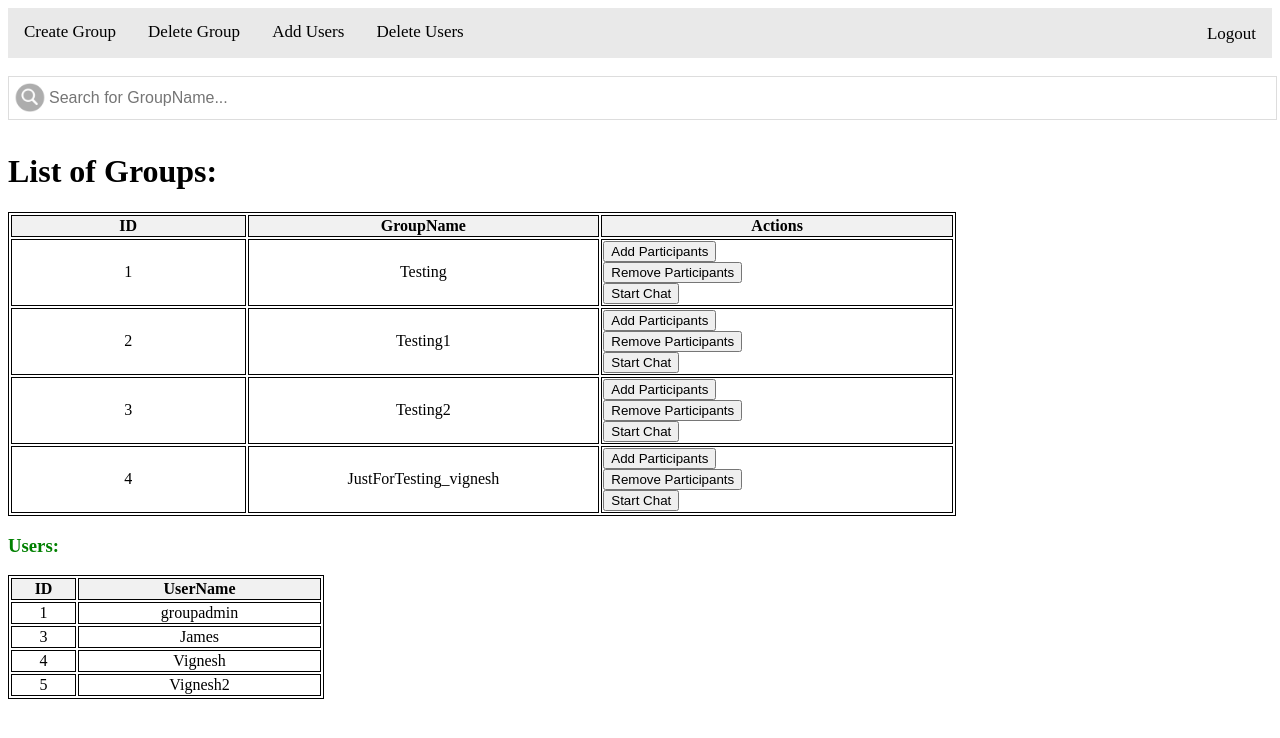
After one commit to Vig89nesh/WebInterface, a Flask app: page /manage in a window 1280 px wide. The commit adds this page. Shown: the top 738 px of the page. Run offline with Flask 2, Linux system fonts and the light colour scheme; a user stored in the database is signed in; data comes from the database, SQL or seed files in the repository; both versions use the stored data as it was after the commit.

Commit message:
Updated functionality

```diff
--- a/application/routes.py
+++ b/application/routes.py
@@ -3,7 +3,7 @@ from flask import flash,render_template,url_for,redirect,request
 from flask_sqlalchemy import SQLAlchemy
 from flask_login import UserMixin,login_user,LoginManager,login_required,logout_user,current_user
 from flask_wtf import FlaskForm
-from wtforms import StringField,PasswordField,SubmitField,TextAreaField
+from wtforms import StringField,PasswordField,SubmitField,TextAreaField,SelectField,SelectMultipleField
 from wtforms.validators import InputRequired,length,ValidationError
 from flask_bcrypt import Bcrypt
 from flask_socketio import SocketIO
@@ -24,6 +24,16 @@ class User(db.Model,UserMixin):
     username = db.Column(db.String(20),nullable=False,unique=True)
     password = db.Column(db.String(80),nullable=False)
 
+class Group(db.Model):
+    id = db.Column(db.Integer, primary_key=True)
+    groupname = db.Column(db.String(80), nullable=False, unique=True)
+    owner = db.Column(db.String(80), nullable=False)
+class GroupUsers(db.Model):
+    id = db.Column(db.Integer, primary_key=True)
+    user_name = db.Column(db.String(80), db.ForeignKey(User.username,ondelete='CASCADE'))
+    groupname = db.Column(db.String(80), db.ForeignKey(User.username,ondelete='CASCADE'))
+
+
 class AddUsers(FlaskForm):
     username = StringField(validators=[InputRequired(), length(min=4, max=20)], render_kw={"placeholder":"Username"})
     password = PasswordField(validators=[InputRequired(), length(min=4, max=20)], render_kw={"palceholder":"Password"})
@@ -38,38 +48,146 @@ class LoginForm(FlaskForm):
     password = PasswordField(validators=[InputRequired(),length(min=4,max=20)],render_kw={"placeholder":"Password"})
     submit = SubmitField("Login")
 
+class add_participant(FlaskForm):
+    user = SelectField(validators=[InputRequired()], label='username', choices='',default=None)
+    submit = SubmitField("Add")
+
+class remove_participant(FlaskForm):
+    user = SelectMultipleField(validators=[InputRequired()],label='username', choices='', default=None)
+    submit = SubmitField("Remove")
+
+class CreateGroup(FlaskForm):
+    groupname = StringField(validators=[InputRequired(), length(min=4, max=30)], render_kw={"placeholder":"Enter GroupName"})
+    submit = SubmitField("Create")
+
+class DeleteGroup(FlaskForm):
+    groupname = SelectMultipleField(validators=[InputRequired()], label='GroupName', choices='', default=None)
+    submit = SubmitField("Delete")
+
 @app.route("/")
-
-def index():
-    return render_template("index.html")
-
-@app.route("/login", methods=['GET','POST'])
+def home():
+    return redirect(url_for('login'))
+@app.route("/login", methods=['POST','GET'])
 def login():
     form = LoginForm()
     if form.validate_on_submit():
+
         user = User.query.filter_by(username=form.username.data).first()
         if user:
-            if user.username != 'groupadmin':
-                if bcrypt.check_password_hash(user.password,form.password.data):
-                    login_user(user)
-                    return redirect(url_for('session'))
-                else:
-                    flash("Password Invalid!!")
+            if bcrypt.check_password_hash(user.password,form.password.data):
+                login_user(user)
+                return redirect(url_for('manage_users'))
             else:
-                if bcrypt.check_password_hash(user.password,form.password.data):
-                    login_user(user)
-                    return redirect(url_for('admin'))
-                else:
-                    flash("Password Invalid")
+                flash("Password Invalid!!")
         else:
             flash("Invalid username or password")
 
     return render_template("login.html",form=form)
-@app.route("/admin")
+
 @login_required
-def admin():
-    return render_template('Admin.html')
-@app.route("/addUsers",methods=['GET','POST'])
+@app.route("/manage", methods=['GET','POST'])
+def manage_users():
+    groups = Group.query.all()
+    users = User.query.all()
+    grp_user = GroupUsers.query.filter_by(user_name=current_user.username).all()
+    return render_template('Manage.html',group=groups, user= users, group_user=grp_user)
+
+@app.route('/addparticipant',methods=['POST','GET'])
+@login_required
+def add_participant():
+    if "groupname" in request.args:
+        grp_name = request.args["groupname"]
+
+        form = add_participant()
+        form.user.choices = [None] + [users.username for users in User.query.all()]
+
+        if form.validate_on_submit():
+            name = form.user.data
+            grp_user = GroupUsers.query.filter_by(groupname=grp_name).all()
+            grp_user = [g_user for g_user in grp_user if g_user.user_name.lower() == name.lower()]
+            if not grp_user:
+                new_member = GroupUsers(user_name=name,groupname = grp_name)
+                db.session.add(new_member)
+                db.session.commit()
+                return "User Added into group!!!"
+            else:
+                return "User already exists!!!"
+    return render_template("AddParticipant.html",form=form)
+@app.route("/removeparticipant", methods=['GET','POST'])
+@login_required
+def remove():
+    form = remove_participant()
+
+    if 'groupname' in request.args:
+        grpname = request.args['groupname']
+
+        user_to_remove = [g_user.user_name for g_user in GroupUsers.query.filter_by(groupname=grpname).all()]
+        form.user.choices = user_to_remove
+        if form.validate_on_submit():
+            if user_to_remove:
+                selected_user = form.user.data
+                [GroupUsers.query.filter_by(user_name=user, groupname = grpname).delete() for user in selected_user]
+                db.session.commit()
+                return "User removed successfully"
+                time.sleep(5)
+                return redirect(url_for('manage_users'))
+
+            else:
+                return "No Users present in group!!!"
+
+    return render_template('removeParticipant.html',form=form,grpname=grpname)
+
+@app.route("/manage/creategroup", methods=['GET','POST'])
+@login_required
+def createNewgroup():
+    form = CreateGroup()
+    if form.validate_on_submit():
+        grpToCreate= form.groupname.data
+        group_exists = Group.query.filter_by(groupname=grpToCreate).all()
+        if not group_exists:
+            newGroup = Group(groupname=grpToCreate, owner=current_user.username)
+            newGroupUser = GroupUsers(groupname=grpToCreate, user_name=current_user.username)
+            db.session.add(newGroup)
+            db.session.add(newGroupUser)
+            #vdb.session.commit()
+            if current_user.username != 'groupadmin':
+                newGroupUser1 = GroupUsers(groupname = grpToCreate, user_name = 'groupadmin')
+                db.session.add(newGroupUser1)
+
+
+
+            db.session.commit()
+
+            flash("Group Created Successfully")
+
+        else:
+            flash("Group already exists!!!")
+
+        return redirect(url_for('createNewgroup'))
+
+    return render_template("CreateGroup.html", form=form)
+@app.route("/manage/deletegroup", methods=['GET','POST'])
+@login_required
+def deleteGroup():
+    form = DeleteGroup()
+    group_exists = Group.query.filter_by(owner=current_user.username).all()
+    if current_user.username == 'groupadmin':
+        group_exists = Group.query.all()
+
+    flag = False
+    if group_exists:
+        flag=True
+        grp = [grp.groupname for grp in group_exists]
+        form.groupname.choices = grp
+        if form.validate_on_submit():
+            selected_group=  form.groupname.data
+            [Group.query.filter_by(groupname=grp).delete() for grp in selected_group]
+            db.session.commit()
+            flash("Group deleted successfully...")
+
+    return render_template("DeleteGroup.html", form=form, grp_exists=flag)
+
+@app.route("/manage/addUsers",methods=['GET','POST'])
 @login_required
 def addUsers():
     form = AddUsers()
@@ -87,7 +205,7 @@ def addUsers():
 
     return render_template("AddUsers.html",form=form)
 
-@app.route("/DeleteUsers", methods=['GET','POST'])
+@app.route("/manage/DeleteUsers", methods=['GET','POST'])
 @login_required
 def DeleteUsers():
     form = Delete()
@@ -104,43 +222,66 @@ def DeleteUsers():
     return render_template("DeleteUser.html",form=form)
 @app.route('/rest/addusers',methods=['GET','POST'])
 def addUsers_api():
-    if 'username' in request.args:
-        username = request.args['username']
-        if 'password' in request.args:
-            password = request.args['password']
-            user =  User.query.filter_by(username=username).first()
-            if not user:
-                hashed_password = bcrypt.generate_password_hash(password).decode('utf-8')
-                new_user = User(username=username,password=hashed_password)
-                db.session.add(new_user)
-                db.session.commit()
+    if 'token' in request.args:
+        token = request.args['token']
+        print(token)
+        user = User.query.filter_by(username='groupadmin').first()
+        if user.password == token:
+            if 'username' in request.args:
+                username = request.args['username']
+                if 'password' in request.args:
+                    password = request.args['password']
+                    user =  User.query.filter_by(username=username).first()
+                    if not user:
+                        hashed_password = bcrypt.generate_password_hash(password).decode('utf-8')
+                        new_user = User(username=username,password=hashed_password)
+                        db.session.add(new_user)
+                        db.session.commit()
 
-                return {"Status": "Success", "message":"User Added Successfully"}
+                        return {"Status": "Success", "message":"User Added Successfully"}
+                    else:
+                        return {"Status": "Warning", "message":"User already exists"}
+                else:
+                    return {"Status": "Error", "message":"Password field not present"}
             else:
-                return {"Status": "Warning", "message":"User already exists"}
+                return {"Status": "Error", "message": "No username field provided"}
         else:
-            return {"Status": "Error", "message":"Password field not present"}
+            return {"Status": "Error", "message": "Token Invalid"}
     else:
-        return {"Status": "Error", "message": "No username field provided"}
+        return {"Status": "Error", "message": "No token field provided"}
+
 @app.route('/rest/deleteusers', methods=['GET','POST'])
 def DeleteUsers_api():
-    if 'username' in request.args:
-        username = request.args['username']
-        user = User.query.filter_by(username=username).first()
-        if user:
-            User.query.filter_by(id=user.id).delete()
-            db.session.commit()
-            return {"Status":"Success","message":"User deleted!!!"}
+    if 'token' in request.args:
+        token = request.args['token']
+        print(token)
+        user = User.query.filter_by(username='groupadmin').first()
+        if user.password == token:
+            if 'username' in request.args:
+                username = request.args['username']
+                user = User.query.filter_by(username=username).first()
+                if user:
+                    User.query.filter_by(id=user.id).delete()
+                    db.session.commit()
+                    return {"Status":"Success","message":"User deleted!!!"}
+                else:
+                    return {"Status":"Warning","message":"User does not exists"}
+
+            else:
+                return{"Status":"Error", "message":"Username field not provided"}
         else:
-            return {"Status":"Warning","message":"User does not exists"}
+            return {"Status": "Error", "message": "Token Invalid"}
 
     else:
-        return{"Status":"Error", "message":"Username field not provided"}
+        return {"Status": "Error", "message": "No token field provided"}
+
 
 @app.route("/session",methods=['GET','POST'])
 @login_required
 def session():
-    return render_template('session.html',user=current_user.username)
+    if 'groupname' in request.args:
+        grp = request.args["groupname"]
+    return render_template('session.html',user=current_user.username, group=grp)
 def messageReceived(methods=['GET','POST']):
     print('Message was received...')
 
@@ -148,3 +289,8 @@ def messageReceived(methods=['GET','POST']):
 def handle_my_custom_event(json,methods=['GET','POST']):
     print('Event received: ' +str(json))
     socketio.emit('my response', json, callback=messageReceived)
+
+@app.route("/logout")
+def logout():
+    logout_user()
+    return redirect(url_for('login'))
--- /dev/null
+++ b/application/templates/Manage.html
@@ -0,0 +1,162 @@
+<!DOCTYPE HTML PUBLIC "-//W3C//DTD HTML 4.01 Transitional//EN"
+        "http://www.w3.org/TR/html4/loose.dtd">
+<html>
+<head>
+    <title>Manage Groups</title>
+  <style>
+    table,th,td {
+    border: 1px solid black;
+    text-align: center
+    }
+    .topnav {
+    overflow: hidden;
+    background-color: #e9e9e9;
+    }
+    .topnav a {
+    float: left;
+    display: block;
+    color: black;
+    text-align: center;
+    padding: 14px 16px;
+    text-decoration: none;
+    font-size: 17px;
+    }
+
+    .topnav a:hover {
+    background-color: #ddd;
+    color: black;
+    }
+    .topnav a:active {
+    background-color: #2196F3;
+    color: white;
+    }
+    .topnav input[type=text] {
+    float: right;
+    padding: 6px;
+    border: none;
+    margin-top: 8px;
+    margin-right: 16px;
+    font-size: 17px;
+    }
+
+    .topnav input[type=text] {
+    border: 1px solid #ccc;
+    }
+    #mytable tr.header, #mytable tr:hover {
+      background-color: #f1f1f1;
+    }
+    #myInput {
+    background-image: URL("../static/SearchIcon.png");
+    background-position: 5px;
+    background-size: 2.5%;
+    background-repeat: no-repeat;
+    width: 95.5%;
+    font-size: 16px;
+    padding: 12px 20px 12px 40px;
+    border: 1px solid #ddd;
+    margin-bottom: 12px;
+    }
+    .log{
+    float:right;
+    color:black;
+    text-decoration:none;
+    margin-top:2px;
+    margin-legt:16px
+    font-size: 17px;
+    }
+
+  </style>
+</head>
+<body>
+{% block content %}
+<div class = "topnav">
+  <a href="/manage/creategroup">Create Group</a>
+  <a href="/manage/deletegroup">Delete Group</a>
+  {% if current_user.username == 'groupadmin' %}
+  <a href="/manage/addUsers">Add Users</a>
+  <a href="/manage/DeleteUsers">Delete Users</a>
+  {% endif %}
+  <div class="log">
+    <a href="/logout">Logout</a>
+  </div>
+</div><br>
+
+  <input type="text" id="myInput" onkeyup="myFunction()" placeholder="Search for GroupName..." title="Type in a groupname"><br>
+  <h1>List of Groups:</h1>
+
+<table style="width:75%" id ="mytable";>
+  <tbody>
+  <tr class="header">
+    <th style="width:20%">ID</th>
+    <th style="width:30%">GroupName</th>
+    <th style="width:30%">Actions</th>
+  </tr>
+  {% for row in group %}
+  <tr>
+    <td>{{row.id}}</td>
+    <td>{{row.groupname}}</td>
+
+    <td style="text-align:Left">
+      {% if current_user.username == row.owner or current_user.username == 'groupadmin' %}
+      <form action= '/addparticipant' method='GET'>
+        <button name="groupname" type="submit" value={{row.groupname}}>Add Participants</button>
+      </form>
+
+      <form action= '/removeparticipant' method='GET'>
+        <button name="groupname" type="submit" value={{row.groupname}}>Remove Participants</button>
+      </form>
+
+      {% endif %}
+
+      {% for grp in group_user %}
+      {% if grp.groupname == row.groupname and grp.user_name == current_user.username %}
+      <form action= '/session' method='GET'>
+        <button name="groupname" type="submit" value={{row.groupname}}>Start Chat</button>
+      </form>
+      {% endif %}
+      {% endfor %}
+
+    </td>
+  </tr>
+  {% endfor %}
+  </tbody>
+</table>
+<h3 style="color:green">Users:</h3>
+<table style="width:25%" id="mytable";>
+  <tbody>
+  <tr class="header">
+    <th>ID</th>
+    <th>UserName</th>
+  </tr>
+  {% for data in user %}
+  <tr>
+    <td>{{data.id}}</td>
+    <td>{{data.username}}</td>
+  </tr>
+  {% endfor %}
+  </tbody>
+</table>
+  <script>
+      function myFunction() {
+      var input, filter, table, tr, td, i, txtValue;
+      input = document.getElementById("myInput");
+      filter=input.value.toUpperCase();
+      table = document.getElementById("mytable");
+      tr = table.getElementsByTagName("tr");
+      for (i =0; i < tr.length; i++){
+        td = tr[i].getElementsByTagName("td")[1];
+        if (td) {
+        txtValue = td.textContent || td.innerText;
+          if (txtValue.toUpperCase().indexOf(filter) > -1){
+            tr[i].style.display = "";
+          } else {
+            tr[i].style.display = "none";
+          }
+        }
+      }
+    }
+
+  </script>
+{% endblock %}
+</body>
+</html>
```
Also changed, not shown: application/templates/AddPartcipant.html (added, +17 -0 lines), application/templates/CreateGroup.html (added, +24 -0 lines), application/templates/DeleteGroup.html (added, +28 -0 lines), application/templates/removeParticipant.html (added, +31 -0 lines), application/templates/session.html (+32 -6 lines), application/database.db, application/static/SearchIcon.png (added), database.db (added), 1 other file.
